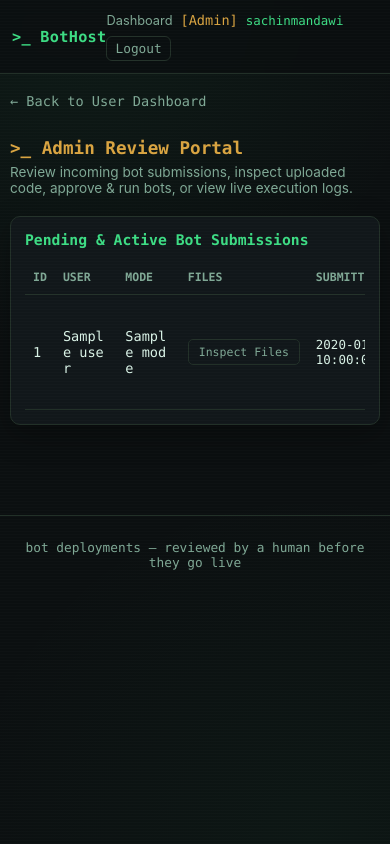
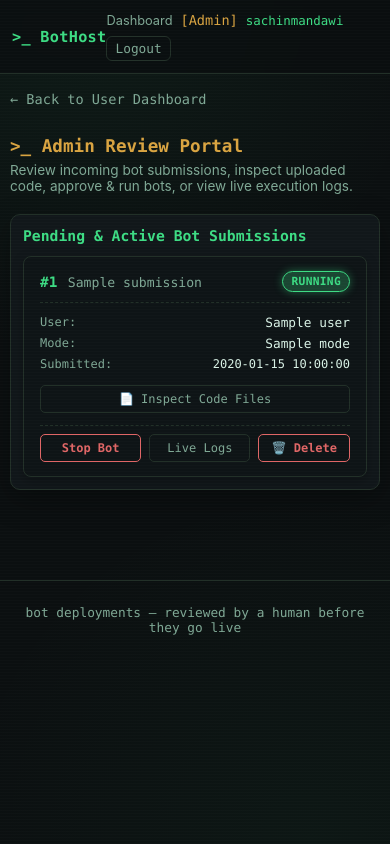
Before and after one commit to sachinmandawi/bothost, a Flask app: page /admin in a window 390 px wide. Run offline with Flask 3, Linux system fonts and the light colour scheme; the visitor is signed in with stand-in values (Sample User, id 1); a database or web service that is not in the repository returns one stand-in record (values such as "Sample title").

Commit message:
Replace cluttered table with modern Card-based layout on mobile screens in Admin Panel

```diff
--- a/static/style.css
+++ b/static/style.css
@@ -294,15 +294,11 @@ body {
 
 .empty-state { color: var(--text-dim); font-size: 0.85rem; font-family: var(--mono); text-align: center; padding: 24px 0; }
 
-/* Responsive Table */
-.table-responsive {
-  width: 100%;
-  overflow-x: auto;
-  -webkit-overflow-scrolling: touch;
-  margin-top: 12px;
-}
+/* Responsive Desktop Table vs Mobile Cards */
+.desktop-only-table { display: block; }
+.admin-mobile-cards { display: none; }
 
-.admin-table { width: 100%; border-collapse: collapse; font-size: 0.85rem; min-width: 600px; }
+.admin-table { width: 100%; border-collapse: collapse; font-size: 0.85rem; }
 .admin-table th {
   text-align: left;
   font-family: var(--mono);
@@ -320,15 +316,19 @@ body {
 .btn-mini {
   border: none;
   border-radius: 5px;
-  padding: 5px 10px;
-  font-size: 0.72rem;
+  padding: 6px 12px;
+  font-size: 0.75rem;
   font-family: var(--mono);
   cursor: pointer;
   text-decoration: none !important;
-  display: inline-block;
+  display: inline-flex;
+  align-items: center;
+  justify-content: center;
   white-space: nowrap;
   transition: all 0.15s ease;
 }
+
+.flex-1 { flex: 1; text-align: center; }
 
 .admin-table a.btn-approve,
 .btn-approve {
@@ -364,6 +364,70 @@ body {
 .btn-view:hover {
   border-color: var(--accent-dim);
   color: var(--accent) !important;
+}
+
+/* Admin Mobile Card Styles */
+.admin-card {
+  background: rgba(13, 19, 21, 0.7);
+  border: 1px solid var(--border);
+  border-radius: 8px;
+  padding: 14px 16px;
+  display: flex;
+  flex-direction: column;
+  gap: 12px;
+  box-shadow: 0 4px 12px rgba(0,0,0,0.25);
+}
+
+.admin-card-header {
+  display: flex;
+  justify-content: space-between;
+  align-items: center;
+  border-bottom: 1px dashed var(--border);
+  padding-bottom: 10px;
+}
+
+.admin-card-id {
+  font-family: var(--mono);
+  font-weight: 700;
+  color: var(--accent);
+  font-size: 0.9rem;
+  margin-right: 6px;
+}
+
+.admin-card-name {
+  font-family: var(--mono);
+  font-size: 0.82rem;
+  color: var(--text-dim);
+  word-break: break-all;
+}
+
+.admin-card-meta {
+  display: flex;
+  flex-direction: column;
+  gap: 6px;
+  font-size: 0.8rem;
+}
+
+.meta-item {
+  display: flex;
+  justify-content: space-between;
+  align-items: center;
+}
+
+.meta-label { color: var(--text-dim); font-size: 0.75rem; font-family: var(--mono); }
+.meta-val { color: var(--text); }
+
+.admin-card-files {
+  margin-top: 2px;
+}
+
+.admin-card-actions {
+  display: flex;
+  gap: 8px;
+  align-items: center;
+  flex-wrap: wrap;
+  padding-top: 8px;
+  border-top: 1px dashed var(--border);
 }
 
 .back-link { color: var(--text-dim); text-decoration: none; font-size: 0.85rem; font-family: var(--mono); display: inline-block; margin-bottom: 16px; }
@@ -427,13 +491,15 @@ body {
    Comprehensive Device Media Queries (Mobile, Tablet, Laptop, Desktop)
    ========================================================================== */
 
-/* Tablet & Mobile Screens (< 768px) */
+/* Mobile & Tablet Screens (< 768px) */
 @media (max-width: 768px) {
   .navbar { padding: 14px 18px; }
-  .container { padding: 24px 16px 60px; }
+  .container { padding: 20px 14px 60px; }
   .grid-2 { grid-template-columns: 1fr; gap: 20px; }
-  .panel { padding: 18px; }
+  .panel { padding: 16px; }
   .page-sub { font-size: 0.85rem; margin-bottom: 20px; }
+  .desktop-only-table { display: none; }
+  .admin-mobile-cards { display: flex; flex-direction: column; gap: 14px; }
 }
 
 /* Small Mobile Screens (< 480px) */
@@ -442,12 +508,12 @@ body {
   .brand { font-size: 0.95rem; }
   .nav-links { gap: 8px; flex-wrap: wrap; }
   .nav-links a { font-size: 0.8rem; }
-  .nav-user { font-size: 0.78rem; max-width: 130px; overflow: hidden; text-overflow: ellipsis; white-space: nowrap; display: inline-block; }
+  .nav-user { font-size: 0.78rem; max-width: 120px; overflow: hidden; text-overflow: ellipsis; white-space: nowrap; display: inline-block; }
   .btn-ghost { padding: 4px 8px; font-size: 0.78rem; }
-  .container { padding: 16px 10px 50px; }
+  .container { padding: 14px 10px 50px; }
   .terminal-card { padding: 20px 16px 24px; }
   .terminal-card h1 { font-size: 1.15rem; }
-  .panel { padding: 14px; }
+  .panel { padding: 12px; }
   .panel h2 { font-size: 0.92rem; }
   .submission-item { flex-direction: column; align-items: flex-start; gap: 8px; }
   .status { align-self: flex-start; }
--- a/templates/admin.html
+++ b/templates/admin.html
@@ -10,7 +10,9 @@
 <div class="panel">
   <h2>Pending & Active Bot Submissions</h2>
   {% if submissions %}
-    <div class="table-responsive">
+
+    <!-- Desktop/Laptop Table View -->
+    <div class="table-responsive desktop-only-table">
       <table class="admin-table">
         <thead>
           <tr>
@@ -55,6 +57,54 @@
         </tbody>
       </table>
     </div>
+
+    <!-- Mobile-Optimized Modern Cards View -->
+    <div class="admin-mobile-cards">
+      {% for sub in submissions %}
+        <div class="admin-card">
+          <div class="admin-card-header">
+            <div>
+              <span class="admin-card-id">#{{ sub.id }}</span>
+              <span class="admin-card-name">{{ sub.name }}</span>
+            </div>
+            <span class="status status-{{ sub.status }}">{{ sub.status }}</span>
+          </div>
+
+          <div class="admin-card-meta">
+            <div class="meta-item">
+              <span class="meta-label">User:</span>
+              <span class="meta-val mono">{{ sub.user }}</span>
+            </div>
+            <div class="meta-item">
+              <span class="meta-label">Mode:</span>
+              <span class="meta-val mono">{{ sub.mode }}</span>
+            </div>
+            <div class="meta-item">
+              <span class="meta-label">Submitted:</span>
+              <span class="meta-val mono" style="font-size: 0.75rem;">{{ sub.created_at }}</span>
+            </div>
+          </div>
+
+          <div class="admin-card-files">
+            <button class="btn-mini btn-view" style="width: 100%; text-align: center;" onclick="viewSubmissionFiles('{{ sub.id }}')">📄 Inspect Code Files</button>
+          </div>
+
+          <div class="admin-card-actions">
+            {% if sub.status == 'running' %}
+              <a href="/admin/review/{{ sub.id }}/stop" class="btn-mini btn-reject flex-1">Stop Bot</a>
+              <button class="btn-mini btn-view flex-1" onclick="viewBotLogs('{{ sub.id }}')">Live Logs</button>
+            {% else %}
+              <a href="/admin/review/{{ sub.id }}/approve" class="btn-mini btn-approve flex-1">Approve & Run</a>
+              {% if sub.status != 'rejected' %}
+                <a href="/admin/review/{{ sub.id }}/reject" class="btn-mini btn-reject">Reject</a>
+              {% endif %}
+            {% endif %}
+            <a href="/admin/review/{{ sub.id }}/delete" class="btn-mini btn-reject" onclick="return confirm('Permanently delete submission #{{ sub.id }}?')">🗑️ Delete</a>
+          </div>
+        </div>
+      {% endfor %}
+    </div>
+
   {% else %}
     <p class="empty-state">No submissions found in system database.</p>
   {% endif %}
```
